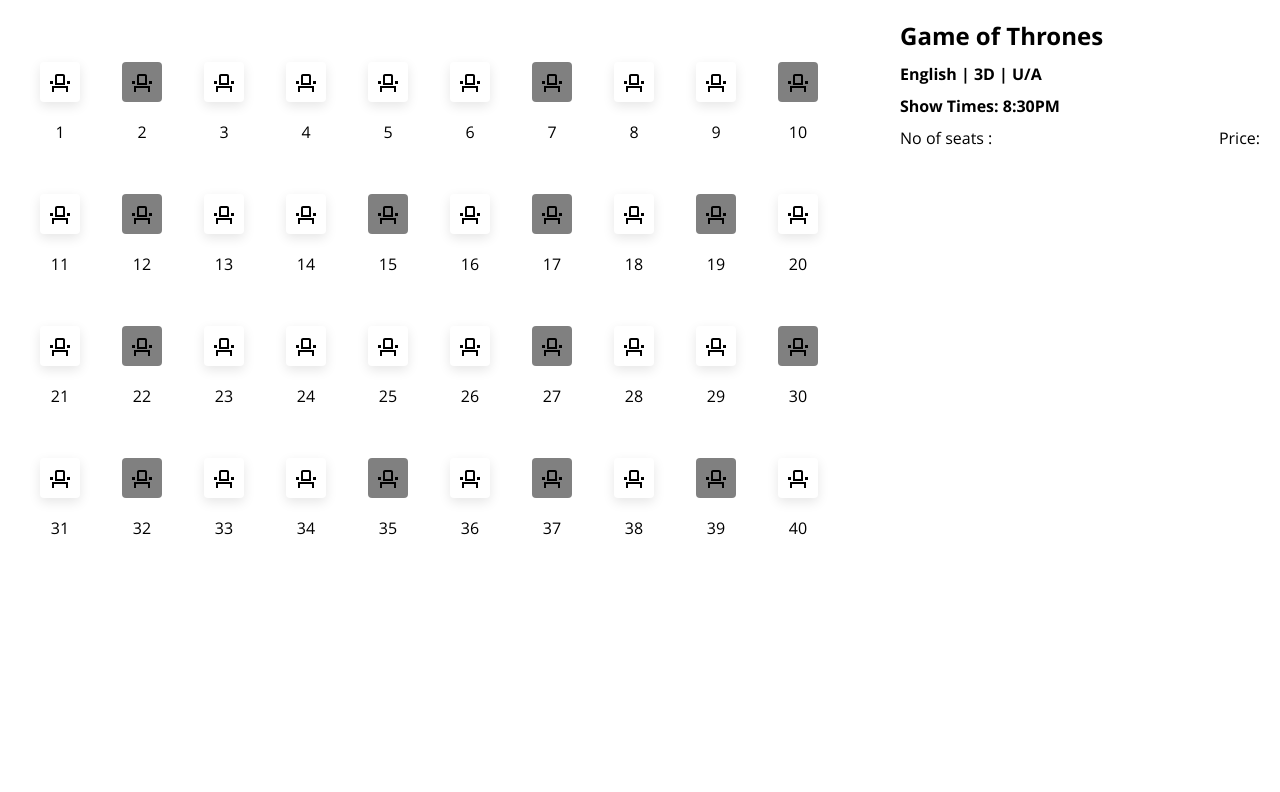
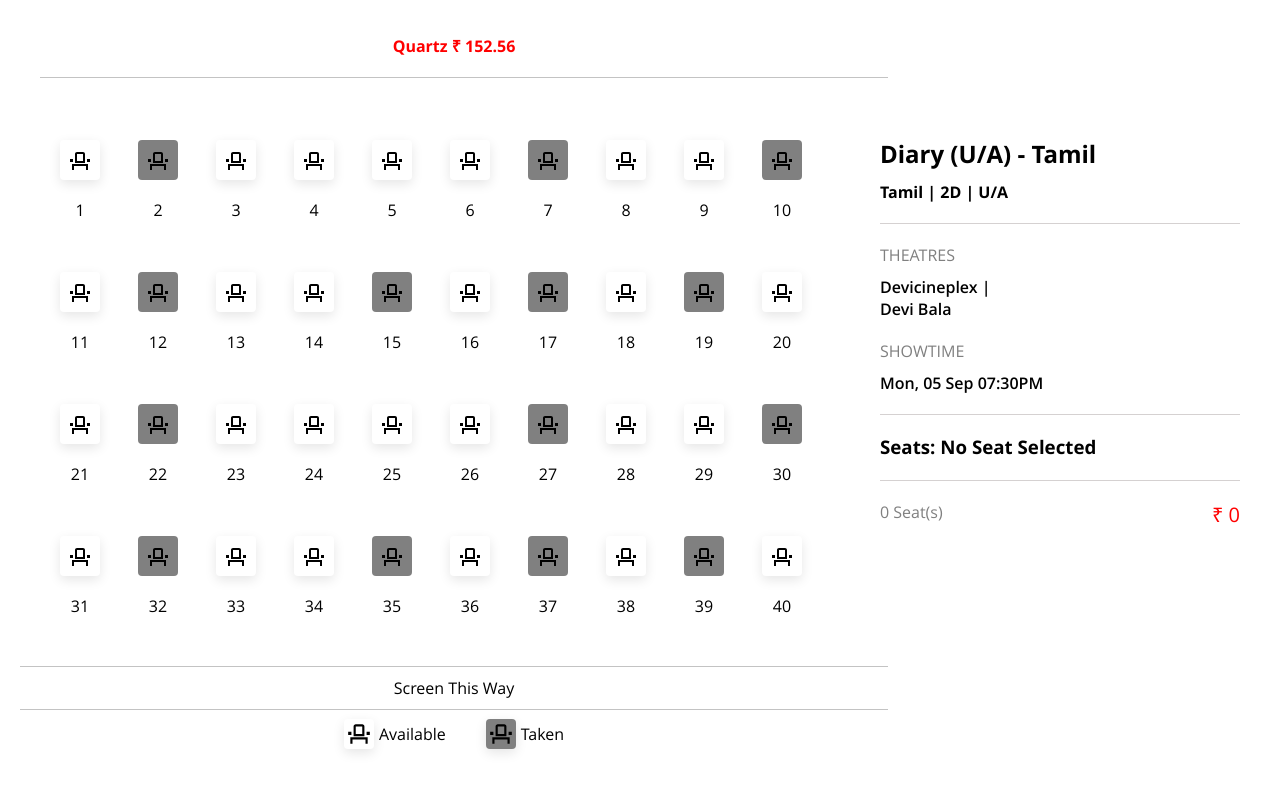
Before and after one commit to hulkmania40/rheo, a React (Create React App) app: page / in a window 1280 px wide. Shown: the top 792 px of the page. Built offline with nearby package versions, Linux system fonts and the light colour scheme.

Commit message:
[FIX] UI Fixes for sidemenu, screen, moviename

```diff
--- a/src/App.css
+++ b/src/App.css
@@ -0,0 +1,4 @@
+.App{
+    padding: 10px;
+    margin: 10px;
+}
--- a/src/App.js
+++ b/src/App.js
@@ -1,11 +1,15 @@
 import './App.css';
+import MovieName from './components/MovieName';
+import Screen from './components/Screen';
 import MovieWrapper from './components/MovieWrapper';
 
 
 function App() {
   return (
-    <div>
-     <MovieWrapper/>
+    <div className='App'>
+      <MovieName />
+      <MovieWrapper/>
+      <Screen />
     </div>
   );
 }
--- /dev/null
+++ b/src/components/MovieName.js
@@ -0,0 +1,13 @@
+import React from 'react';
+import './MovieName.scss';
+
+const MovieName = () => {
+    return(
+        <div className='header'>
+            <span>Quartz &#8377; 152.56</span>
+            <div className='dash'></div>
+        </div>
+    )
+}
+
+export default MovieName;
--- /dev/null
+++ b/src/components/MovieName.scss
@@ -0,0 +1,18 @@
+.header{
+    text-align: center;
+    color: red;
+    width: 70%;
+    margin-top: 15px;
+}
+
+.header{
+    .dash{
+        border-bottom: 1px solid rgba(128, 128, 128, 0.473);
+        margin-left: 20px;
+        padding: 10px;
+    }
+    span{
+        font-weight: bold;
+        margin: 10px 10px;
+    }
+}
--- /dev/null
+++ b/src/components/Screen.js
@@ -0,0 +1,18 @@
+import React from 'react';
+import EventSeatOutlinedIcon from '@mui/icons-material/EventSeatOutlined';
+import './Screen.scss';
+
+const Screen=()=>{
+
+    return(
+        <div className='footer'>
+            <div className='screen'>
+                Screen This Way
+            </div>
+            <span><EventSeatOutlinedIcon  className='seat1'/> Available</span>
+            <span><EventSeatOutlinedIcon  className='seat2'/> Taken</span>
+        </div>
+    )
+}
+
+export default Screen;
--- /dev/null
+++ b/src/components/Screen.scss
@@ -0,0 +1,35 @@
+.footer{
+    text-align: center;
+    width: 70%;
+
+    .screen{
+    border-top: 1px solid rgba(128, 128, 128, 0.473);
+    border-bottom: 1px solid rgba(128, 128, 128, 0.473);
+    padding: 10px;
+    }
+
+    span{
+        padding: 20px;
+        align-items: center;
+        display: inline-flex;
+        padding-top: 9px;
+        border-radius: 4px;
+        .seat1{
+            font-size: 30px;
+            margin-right: 5px;
+            padding: 2px;
+            border-radius: 4px;
+            box-shadow: rgba(0, 0, 0, 0.1) 0px 4px 12px;
+            color: black;
+        }
+        .seat2{
+            font-size: 30px;
+            margin-right: 5px;
+            background-color: gray;
+            padding: 2px;
+            box-shadow: rgba(0, 0, 0, 0.1) 0px 4px 12px;
+            border-radius: 4px;
+            color: black;
+        }
+    }
+}
--- a/src/components/SideMenu.js
+++ b/src/components/SideMenu.js
@@ -1,16 +1,34 @@
 import React from 'react';
 import PropTypes from 'prop-types';
 
+import './SideMenu.scss';
+
 const SideMenu = ({ seatDetails }) => {
-  console.log(seatDetails.items);
+
+  // console.log(seatDetails.items)
+
   return (
     <div className="sidemenuWrp">
-      <h2>Game of Thrones</h2>
-      <h4>English | 3D | U/A</h4>
-      <h4>Show Times: <span>8:30PM</span></h4>
+      <h2>Diary (U/A) - Tamil</h2>
+      <h4>Tamil | 2D | U/A</h4>
+      <div className='sidemenudash'></div>
+      <div className='title'>theatres
+        <div className='subtitle'>
+          <div>devicineplex |</div>
+          <div>devi bala</div>
+        </div>
+      </div>
+      <div className='title'>showtime
+        <div className='subtitle'>
+          <div>mon, 05 sep 07:30PM</div>
+        </div>
+      </div>
+      <div className='sidemenudash'></div>
+      <h3>Seats: <span>{seatDetails.numberOfSeats?seatDetails.items.join(", "):"No Seat Selected"}</span></h3>
+      <div className='sidemenudash'></div>
       <div className="sdmnprcnt">
-        <p>No of seats : {seatDetails.numberOfSeats}</p>
-        <span>Price: {seatDetails.price}</span>
+        <p>{seatDetails.numberOfSeats?seatDetails.numberOfSeats:0} Seat(s)</p>
+        <span>&#8377; {seatDetails.price?seatDetails.price.toFixed(2):0}</span>
       </div>
     </div>
   );
--- /dev/null
+++ b/src/components/SideMenu.scss
@@ -0,0 +1,46 @@
+
+.sidemenuWrp {
+    min-width: 400px;
+    padding: 20px;
+    margin-top: 40px;
+
+    h2,
+    h4 {
+      margin-bottom: 10px;
+    }
+
+    .sidemenudash{
+      border-bottom: 1px solid rgba(180, 172, 172, 0.555);
+      margin-top: 20px;
+      margin-bottom: 20px;
+    }
+
+    .title{
+      color: gray;
+      text-transform: uppercase;
+      margin: 10px 0px 5px 0px;
+    }
+
+    .subtitle{
+      text-transform: capitalize;
+      font-weight: 600;
+      margin: 10px 0px 20px 0px;
+      color: black;
+    }
+
+    .sdmnprcnt {
+      display: flex;
+      width: 100%;
+      justify-content: space-between;
+      align-content: center;
+      margin-bottom: 10px;
+
+      p{
+        color: gray;
+      }
+      span{
+        font-size: 20px;
+        color: red;
+      }
+    }
+  }
--- /dev/null
+++ b/src/components/TicketsWrapper.scss
@@ -0,0 +1,43 @@
+.ticketWraper {
+    flex: 1;
+    display: flex;
+    justify-content: flex-start;
+    padding: 30px;
+    align-items: flex-start;
+    align-content: flex-start;
+    flex-wrap: wrap;
+
+    .ticketCnt {
+
+      flex: 10%;
+      &[data-value='Booked'] {
+        pointer-events:none;
+      }
+
+      &[data-value='Booked']:hover {
+        cursor: not-allowed;
+      }
+      span {
+        text-align: center;
+        display: block;
+        height: 40px;
+        width: 40px;
+        margin: 10px;
+        padding-top: 9px;
+        border-radius: 4px;
+
+        &[data-status='Booked'] {
+          background-color: gray;
+        }
+
+        &[data-status='Available'] {
+          box-shadow: rgba(0, 0, 0, 0.1) 0px 4px 12px;
+        }
+      }
+      input[type='checkbox']:checked + span {
+        background-color: green;
+        border: 1px solid green;
+        color: white;
+      }
+    }
+  }
--- a/src/components/movieWrapper.scss
+++ b/src/components/movieWrapper.scss
@@ -1,65 +1,3 @@
 .container {
-  min-height: 100vh;
   display: flex;
 }
-
-.ticketWraper {
-  flex: 1;
-  display: flex;
-  justify-content: flex-start;
-  padding: 30px;
-  align-items: flex-start;
-  align-content: flex-start;
-  flex-wrap: wrap;
-
-  .ticketCnt {
-
-    flex: 10%;
-    &[data-value='Booked'] {
-      pointer-events:none;
-    }
-
-    &[data-value='Booked']:hover {
-      cursor: not-allowed;
-    }
-    span {
-      text-align: center;
-      display: block;
-      height: 40px;
-      width: 40px;
-      margin: 10px;
-      padding-top: 9px;
-      border-radius: 4px;
-
-      &[data-status='Booked'] {
-        background-color: gray;
-      }
-
-      &[data-status='Available'] {
-        box-shadow: rgba(0, 0, 0, 0.1) 0px 4px 12px;
-      }
-    }
-    input[type='checkbox']:checked + span {
-      background-color: green;
-      border: 1px solid green;
-      color: white;
-    }
-  }
-}
-
-.sidemenuWrp {
-  min-width: 400px;
-  padding: 20px;
-
-  h2,
-  h4 {
-    margin-bottom: 10px;
-  }
-
-  .sdmnprcnt {
-    display: flex;
-    width: 100%;
-    justify-content: space-between;
-    align-content: center;
-  }
-}
```
Also changed, not shown: src/components/TIcketsWrapper.js (+2 -8 lines).
